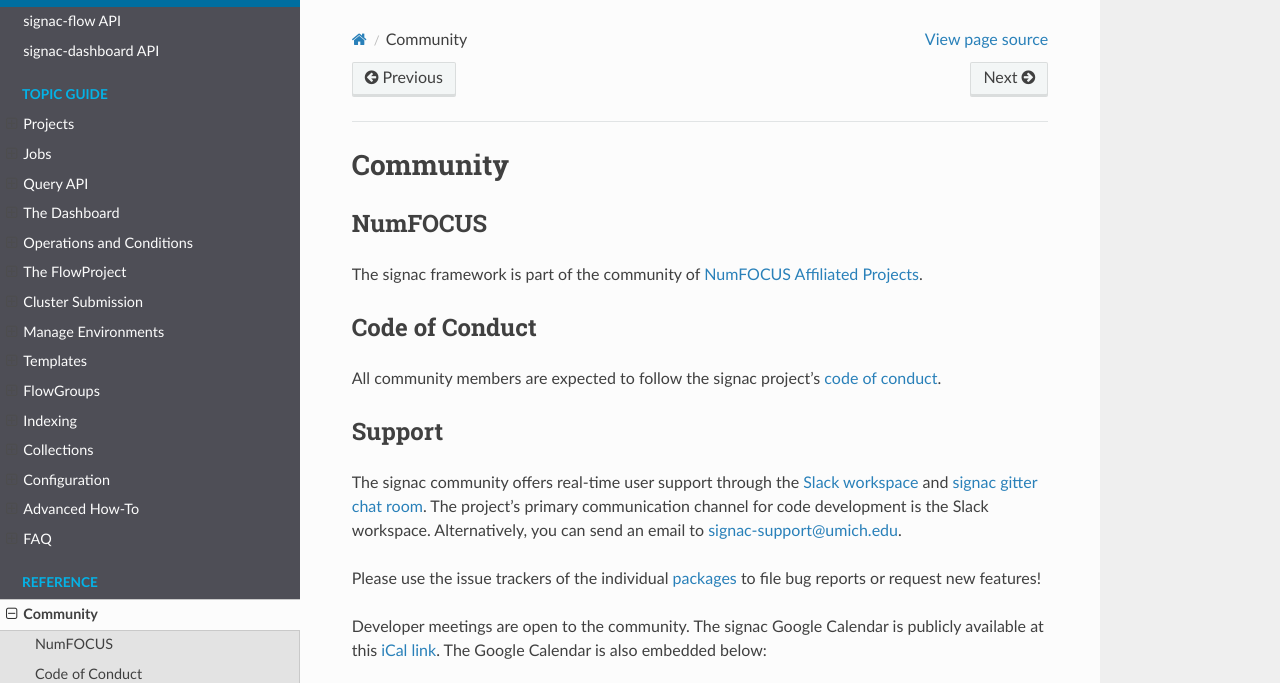
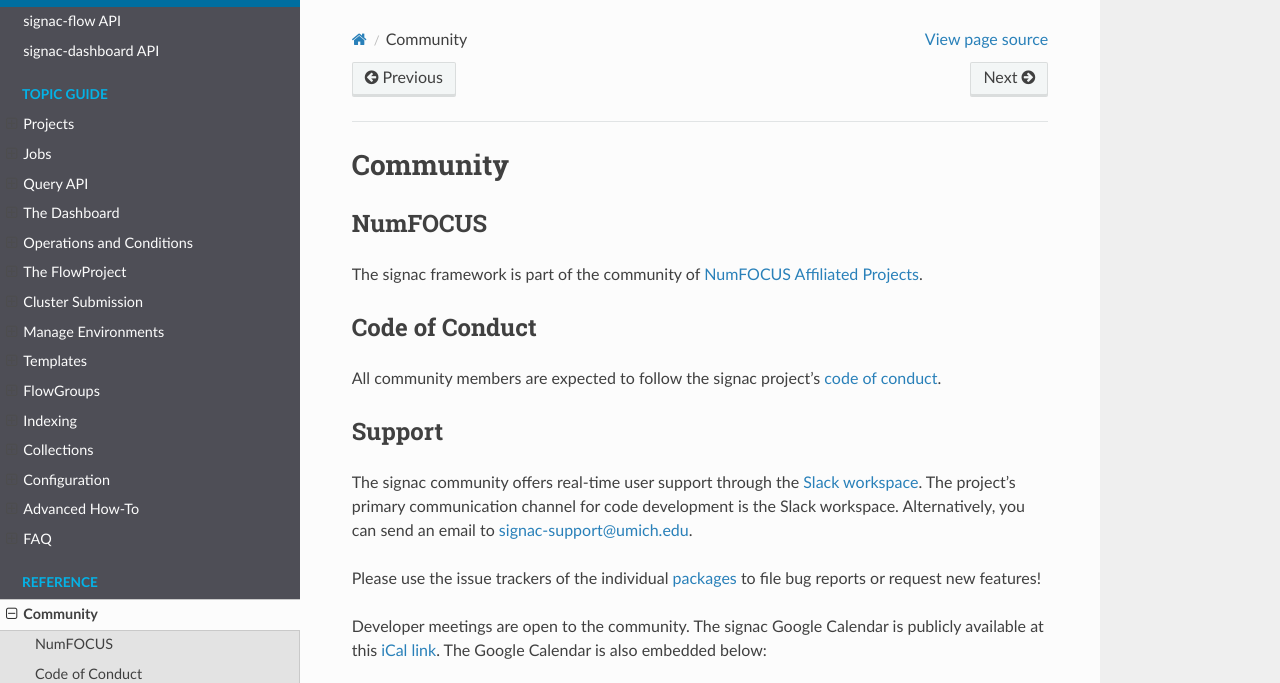
Before and after one commit to glotzerlab/signac-docs, a Sphinx documentation site: the page built from docs/source/community.rst, in a window 1280 px wide and 900 px high, cut to the strip 0-683 px from the top of the window. Built offline with Sphinx 7.4.7 and the Read the Docs theme 2.0.0, drawn with Linux system fonts in a browser that asks for light colours.

Commit message:
Point users to Slack for support.

```diff
--- a/docs/source/community.rst
+++ b/docs/source/community.rst
@@ -21,7 +21,7 @@
 Support
 -------
 
-The signac community offers real-time user support through the `Slack workspace`_ and `signac gitter chat room <https://gitter.im/signac/Lobby>`_.
+The signac community offers real-time user support through the `Slack workspace`_.
 The project's primary communication channel for code development is the Slack workspace.
 Alternatively, you can send an email to `signac-support@umich.edu <signac-support@umich.edu>`_.
 
@@ -38,8 +38,7 @@
     </iframe>
 
 
-.. _Slack workspace: https://join.slack.com/t/signac/shared_invite/enQtNzk2MTUxNjU5ODkzLWM1NDFmMzRmMTA2MjFlN2ZiOTQ4MDBjNmIwMmM4YTgyZTQ1ODFkMGNhZTc5M2IwMmE1MWJiOTliN2Y2Y2M3ZDY
-.. _gitter: https://gitter.im/signac/Lobby
+.. _Slack workspace: https://signac.io/slack-invite/
 .. _iCal link: https://calendar.google.com/calendar/ical/6pfj3imrfa87i29icmm93f3mi8%40group.calendar.google.com/public/basic.ics
 
 .. _contribute:
```
